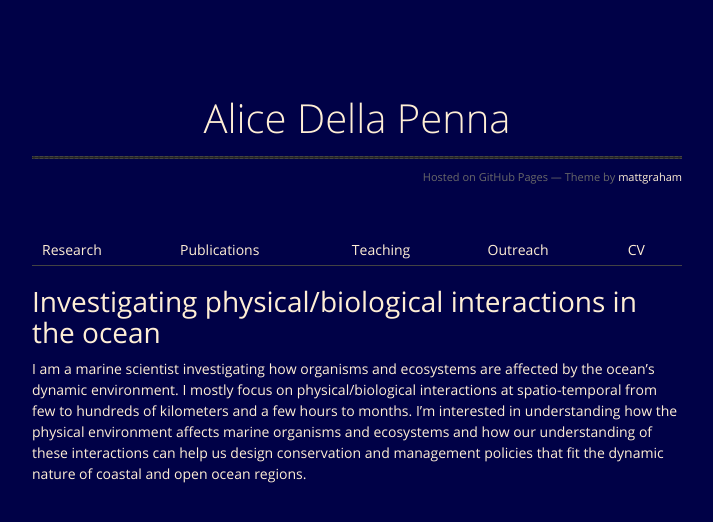
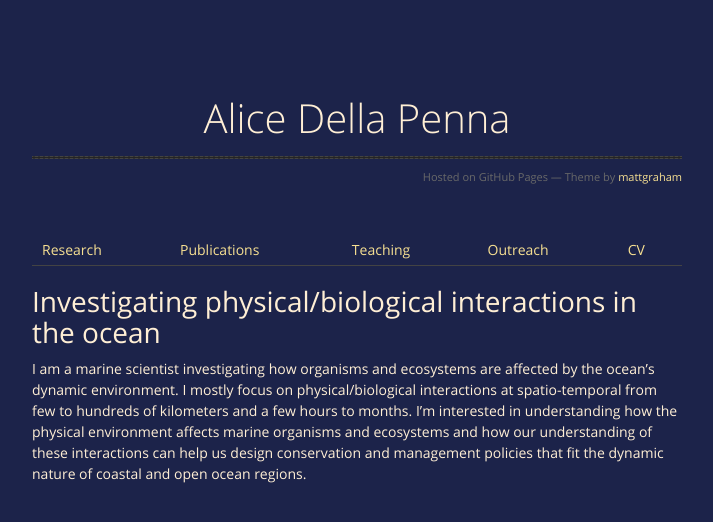
Before and after one commit to AliceDellaPenna/alicedellapenna.github.io, a Jekyll site: the page built from index.markdown, in a window 1280 px wide. Shown: the top 522 px of the page, without its empty margins (283-996 px from the left). Built offline with Jekyll 4.4.1, drawn with Linux system fonts in a browser that asks for light colours; the repository's description, which GitHub fills in, is left out.

Commit message:
Update jekyll-theme-midnight.scss

```diff
--- a/_sass/jekyll-theme-midnight.scss
+++ b/_sass/jekyll-theme-midnight.scss
@@ -10,7 +10,9 @@ body {
   color: #ffefd5;
   font-weight: normal;
   //background: #252525;
-  background: #000147;
+  background: #1c234a;
+    //#000147;
+  // cyanotype: #ffefd5;
   background-attachment: fixed !important;
   background: linear_gradient(#2a2a29, #1c1c1c);
 }
@@ -53,7 +55,7 @@ h3 {
 }
 
 a {
-  color:#ffefd5;
+  color:#f7e092;
   font-weight:400;
   text-decoration:none;
 
```
